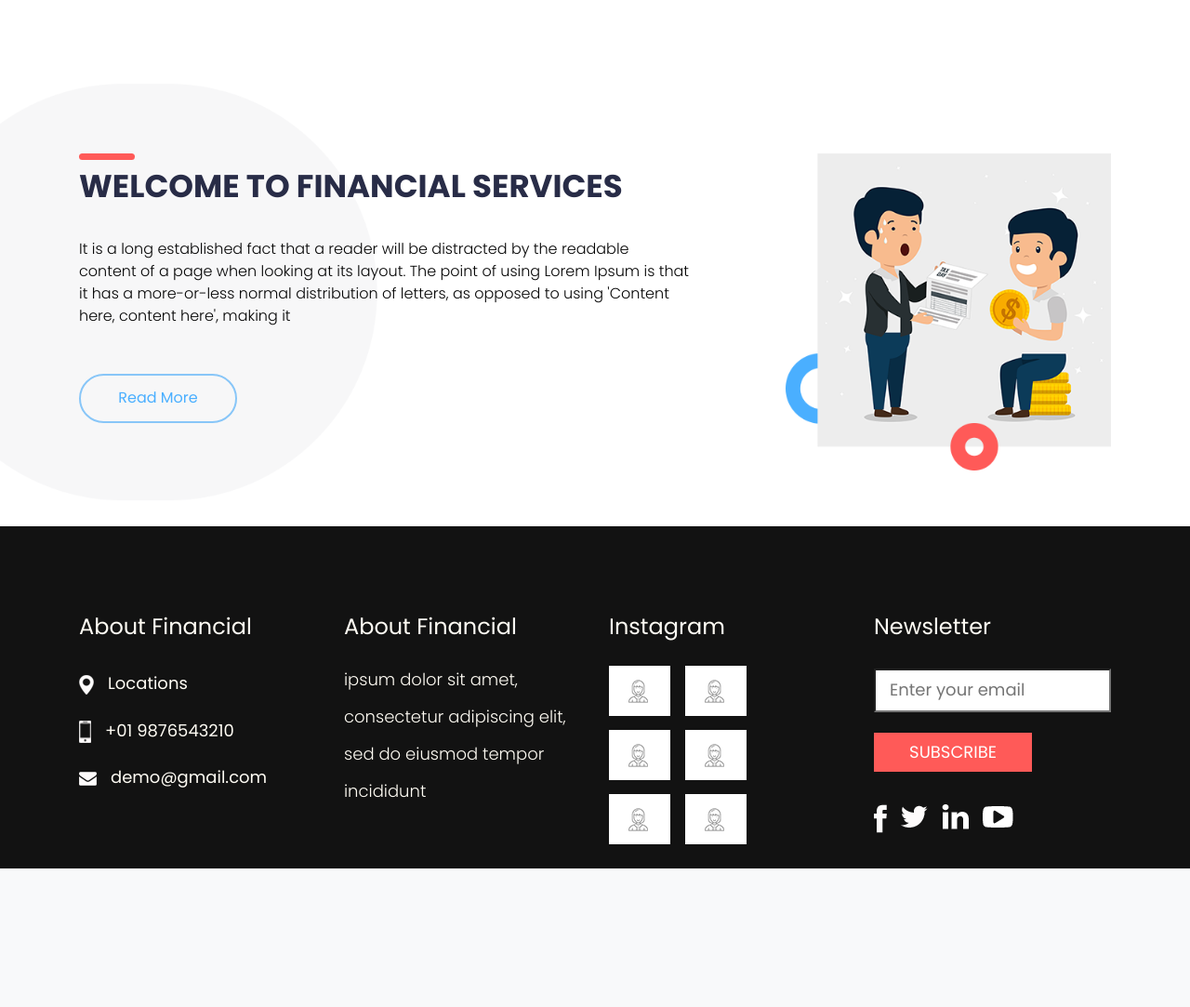
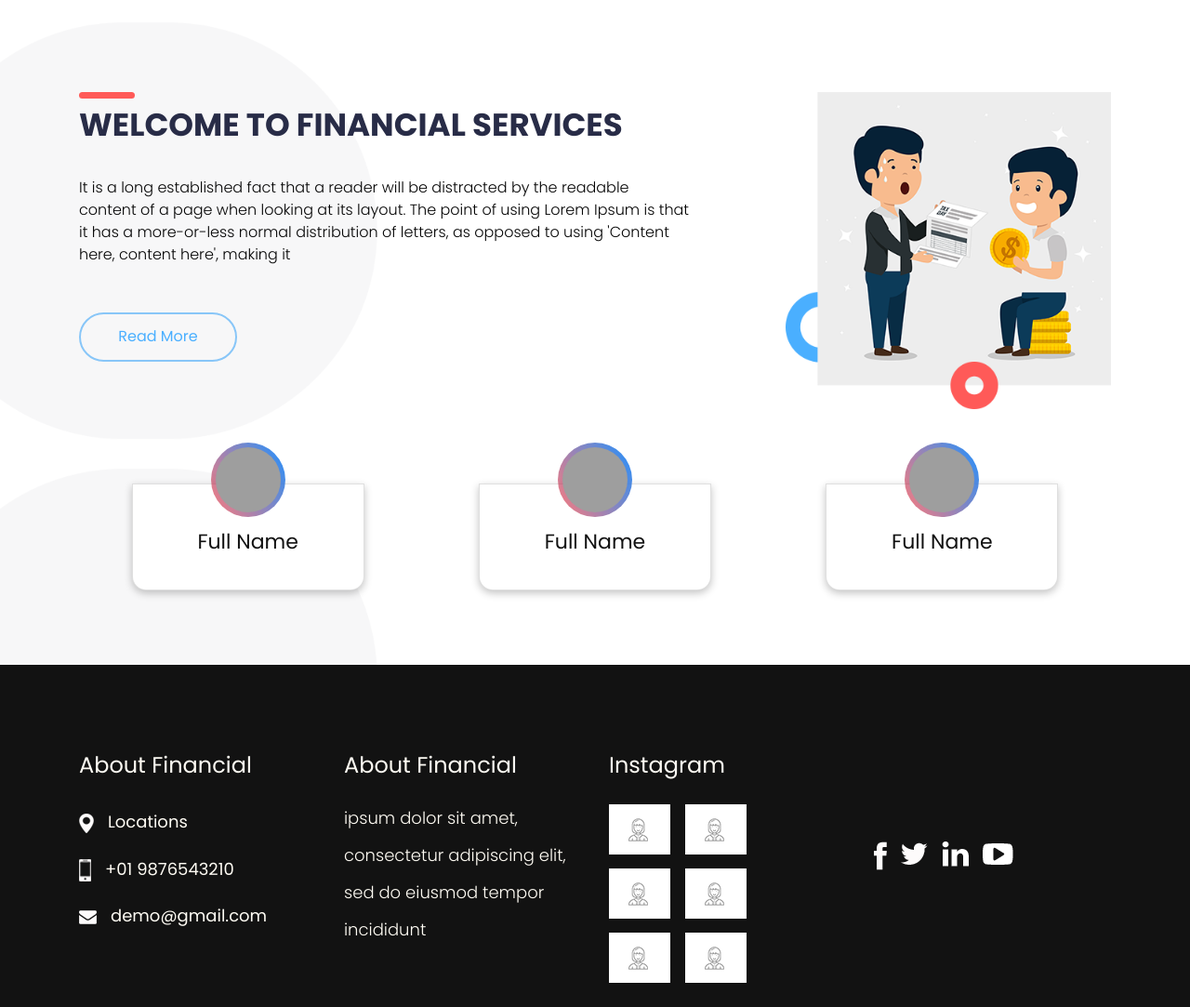
Before and after one commit to GMATF/AVF, a Flask app: page /about in a window 1280 px wide. Shown: the part 66-1149 px from the top of the page at 93% size. Before the commit the page ends 1000 px from the top, so only its background shows below. Run offline with Flask 2, Linux system fonts and the light colour scheme; some libraries are stand-ins or nearby versions; grey boxes are pictures that could not be loaded.

Commit message:
Added about us card,removed newsletter

```diff
--- a/app/static/css/style.css
+++ b/app/static/css/style.css
@@ -338,7 +338,7 @@ button {
 }
 .services_section {
     width: 100%;
-    float: left;
+    /* float: left; */
     background-image: url(../images/services-bg.png);
     height: auto;
     margin-top: 75px;
@@ -860,7 +860,7 @@ button {
 }
 .footer_social_icon li {
     float: left;
-    padding: 35px 15px 0px 0px;
+    padding: 100px 15px 0px 0px;
 }
 .footer_images{
     width: 100%;
@@ -1019,3 +1019,91 @@ button {
     }
 
   }
+
+/* About us section */
+.about_container{
+    display: flex;
+    flex-direction: row;
+    margin: 5rem 5rem;
+    flex-wrap: wrap;
+}
+.card{
+    display: flex;
+    flex-direction: column;
+    align-items: center;
+    border-radius: 0 0 15px 15px;
+    box-shadow: rgba(0, 0, 0, 0.24) 0px 3px 8px;
+    width: 250px;
+    padding-bottom: 15px;
+    background-color: white;
+}
+
+.card img{
+    width: 80px;
+    height: 80px;
+    border-radius: 50%;
+    background-image: linear-gradient(60deg, rgba(255, 0, 0, 0.521), dodgerblue);
+
+    padding: 5px;
+    margin-top: -45px;
+}
+
+.card h2{
+    margin: 10px 0;
+}
+
+.cont{
+    width: 90%;
+    height: 0;
+    overflow: hidden;
+    text-align: center;
+    transition: all 0.6s ease;
+}
+
+.card .cont .link i{
+    font-size: 25px;
+    color: rgb(82, 82, 82);
+    transition: all 0.2s ease;
+}
+
+.card .cont .link i:hover{
+    color: black;
+    cursor: pointer;
+}
+
+.card:hover > .cont{
+    display: flex;
+    flex-direction: column;
+    align-items: center;
+    justify-content: space-between;
+    text-align: center;
+    height: 300px;
+}
+
+.card:hover > .link{
+    width: 40%;
+    display: flex;
+    justify-content: space-between;
+}
+
+@media screen and (max-width: 450px) {
+    .about_container {
+        display: flex;
+        flex-direction: column;
+    }
+
+    .card{
+        width: 100%;
+        padding-bottom: 2rem;
+        margin-bottom: 5rem;
+    }
+
+    .card:hover > .cont{
+        display: flex;
+        flex-direction: column;
+        align-items: center;
+        justify-content: space-between;
+        text-align: center;
+        height: 460px;
+    }
+ }
--- a/app/templates/about.html
+++ b/app/templates/about.html
@@ -1,5 +1,6 @@
 <!DOCTYPE html>
 <html lang="en">
+
 <head>
   <!-- basic -->
   <meta charset="utf-8">
@@ -28,14 +29,19 @@
   <!-- owl stylesheets -->
   <link rel="stylesheet" href="css/owl.carousel.min.css">
   <link rel="stylesheet" href="css/owl.theme.default.min.css">
-<link rel="stylesheet" href="https://cdnjs.cloudflare.com/ajax/libs/fancybox/2.1.5/jquery.fancybox.min.css" media="screen">
+  <link rel="stylesheet" href="https://cdnjs.cloudflare.com/ajax/libs/fancybox/2.1.5/jquery.fancybox.min.css"
+    media="screen">
+  <link rel="stylesheet" href="https://use.fontawesome.com/releases/v5.15.3/css/all.css"
+    integrity="sha384-SZXxX4whJ79/gErwcOYf+zWLeJdY/qpuqC4cAa9rOGUstPomtqpuNWT9wdPEn2fk" crossorigin="anonymous">
 </head>
+
 <body>
   <!--header section start -->
   <div class="header_section header_bg">
     <nav class="navbar navbar-expand-lg navbar-light bg-light">
       <div class="logo"><a href="index.html"><img src="../static/images/logo.png"></a></div>
-          <button class="navbar-toggler" type="button" data-toggle="collapse" data-target="#navbarSupportedContent" aria-controls="navbarSupportedContent" aria-expanded="false" aria-label="Toggle navigation">
+      <button class="navbar-toggler" type="button" data-toggle="collapse" data-target="#navbarSupportedContent"
+        aria-controls="navbarSupportedContent" aria-expanded="false" aria-label="Toggle navigation">
         <span class="navbar-toggler-icon"></span>
       </button>
       <div class="collapse navbar-collapse" id="navbarSupportedContent">
@@ -64,11 +70,65 @@
       <div class="row">
         <div class="col-md-8">
           <h1 class="services_taital">WELCOME TO FINAnCIAL SERVICES</h1>
-            <p class="services_text">It is a long established fact that a reader will be distracted by the readable content of a page when looking at its layout. The point of using Lorem Ipsum is that it has a more-or-less normal distribution of letters, as opposed to using 'Content here, content here', making it </p>
+          <p class="services_text">It is a long established fact that a reader will be distracted by the readable
+            content of a page when looking at its layout. The point of using Lorem Ipsum is that it has a more-or-less
+            normal distribution of letters, as opposed to using 'Content here, content here', making it </p>
           <div class="moremore_bt"><a href="#">Read More </a></div>
         </div>
         <div class="col-md-4">
           <div><img src="../static/images/img-1.png" class="image_1"></div>
+        </div>
+      </div>
+    </div>
+    <!-- Cards of co-founders -->
+    <div class="about_container">
+      <div class="col-xl-4  col-lg-6 col-12  d-flex justify-content-center align-items-center">
+        <div class="card">
+          <img src="https://www.nautec.com/wp-content/uploads/2018/04/placeholder-person.png" alt="">
+          <h2>Full Name</h2>
+          <div class="cont">
+            <p>Short description about the person mentioned above.
+              Short description about the person mentioned above.
+              Short description about the person mentioned above.
+            </p>
+            <div class="link">
+              <a href="#"><i class="fab fa-linkedin"></i></a>
+              <a href="#"><i class="fab fa-github"></i></a>
+            </div>
+          </div>
+        </div>
+      </div>
+
+      <div class="col-xl-4  col-lg-6 col-12  d-flex justify-content-center align-items-center">
+        <div class="card">
+          <img src="https://www.nautec.com/wp-content/uploads/2018/04/placeholder-person.png" alt="">
+          <h2>Full Name</h2>
+          <div class="cont">
+            <p>Short description about the person mentioned above.
+              Short description about the person mentioned above.
+              Short description about the person mentioned above.
+            </p>
+            <div class="link">
+              <a href="#"><i class="fab fa-linkedin"></i></a>
+              <a href="#"><i class="fab fa-github"></i></a>
+            </div>
+          </div>
+        </div>
+      </div>
+
+      <div class="col-xl-4  col-lg-6 col-12  d-flex justify-content-center align-items-center">
+        <div class="card">
+          <img src="https://www.nautec.com/wp-content/uploads/2018/04/placeholder-person.png" alt="">
+          <h2>Full Name</h2>
+          <div class="cont">
+            <p>Short description about the person mentioned above.
+              Short description about the person mentioned above.
+              Short description about the person mentioned above.
+            </p>
+            <div class="link">
+              <a href="#"><i class="fab fa-linkedin"></i></a>
+              <a href="#"><i class="fab fa-github"></i></a>
+            </div>
           </div>
         </div>
       </div>
@@ -80,13 +140,17 @@
         <div class="row">
           <div class="col-lg-3 col-sm-6">
             <h4 class="about_text">About Financial</h4>
-                <div class="location_text"><img src="../static/images/map-icon.png"><span class="padding_left_15">Locations</span></div>
-                <div class="location_text"><img src="../static/images/call-icon.png"><span class="padding_left_15">+01 9876543210</span></div>
-                <div class="location_text"><img src="../static/images/mail-icon.png"><span class="padding_left_15">demo@gmail.com</span></div>
+            <div class="location_text"><img src="../static/images/map-icon.png"><span
+                class="padding_left_15">Locations</span></div>
+            <div class="location_text"><img src="../static/images/call-icon.png"><span class="padding_left_15">+01
+                9876543210</span></div>
+            <div class="location_text"><img src="../static/images/mail-icon.png"><span
+                class="padding_left_15">demo@gmail.com</span></div>
           </div>
           <div class="col-lg-3 col-sm-6">
             <h4 class="about_text">About Financial</h4>
-                <p class="dolor_text">ipsum dolor sit amet, consectetur adipiscing elit, sed do eiusmod tempor incididunt</p>
+            <p class="dolor_text">ipsum dolor sit amet, consectetur adipiscing elit, sed do eiusmod tempor incididunt
+            </p>
           </div>
           <div class="col-lg-3 col-sm-6">
             <h4 class="about_text">Instagram</h4>
@@ -104,9 +168,9 @@
             </div>
           </div>
           <div class="col-lg-3 col-sm-6">
-                <h4 class="about_text">Newsletter</h4>
+            <!-- <h4 class="about_text">Newsletter</h4>
                 <input type="text" class="mail_text" placeholder="Enter your email" name="Enter your email">
-                <div class="subscribe_bt"><a href="#">Subscribe</a></div>
+                <div class="subscribe_bt"><a href="#">Subscribe</a></div> -->
             <div class="footer_social_icon">
               <ul>
                 <li><a href="#"><img src="../static/images/fb-icon1.png"></a></li>
@@ -138,4 +202,5 @@
       AOS.init();
     </script>
 </body>
+
 </html>
--- a/app/templates/contact.html
+++ b/app/templates/contact.html
@@ -114,9 +114,6 @@
                 </div>
               </div>
               <div class="col-lg-3 col-sm-6">
-                <h4 class="about_text">Newsletter</h4>
-                <input type="text" class="mail_text" placeholder="Enter your email" name="Enter your email">
-                <div class="subscribe_bt"><a href="#">Subscribe</a></div>
                 <div class="footer_social_icon">
                   <ul>
                     <li><a href="#"><img src="../static/images/fb-icon1.png"></a></li>
--- a/app/templates/index.html
+++ b/app/templates/index.html
@@ -349,9 +349,6 @@
             </div>
           </div>
           <div class="col-lg-3 col-sm-6">
-            <h4 class="about_text">Newsletter</h4>
-            <input type="text" class="mail_text" placeholder="Enter your email" name="Enter your email">
-            <div class="subscribe_bt"><a href="#">Subscribe</a></div>
             <div class="footer_social_icon">
               <ul>
                 <li><a href="#"><img src="../static/images/fb-icon1.png"></a></li>
--- a/app/templates/services.html
+++ b/app/templates/services.html
@@ -249,9 +249,6 @@
                 </div>
               </div>
               <div class="col-lg-3 col-sm-6">
-                <h4 class="about_text">Newsletter</h4>
-                <input type="text" class="mail_text" placeholder="Enter your email" name="Enter your email">
-                <div class="subscribe_bt"><a href="#">Subscribe</a></div>
                 <div class="footer_social_icon">
                   <ul>
                     <li><a href="#"><img src="../static/images/fb-icon1.png"></a></li>
```
Lines whose indentation alone changed are shown as unchanged.
